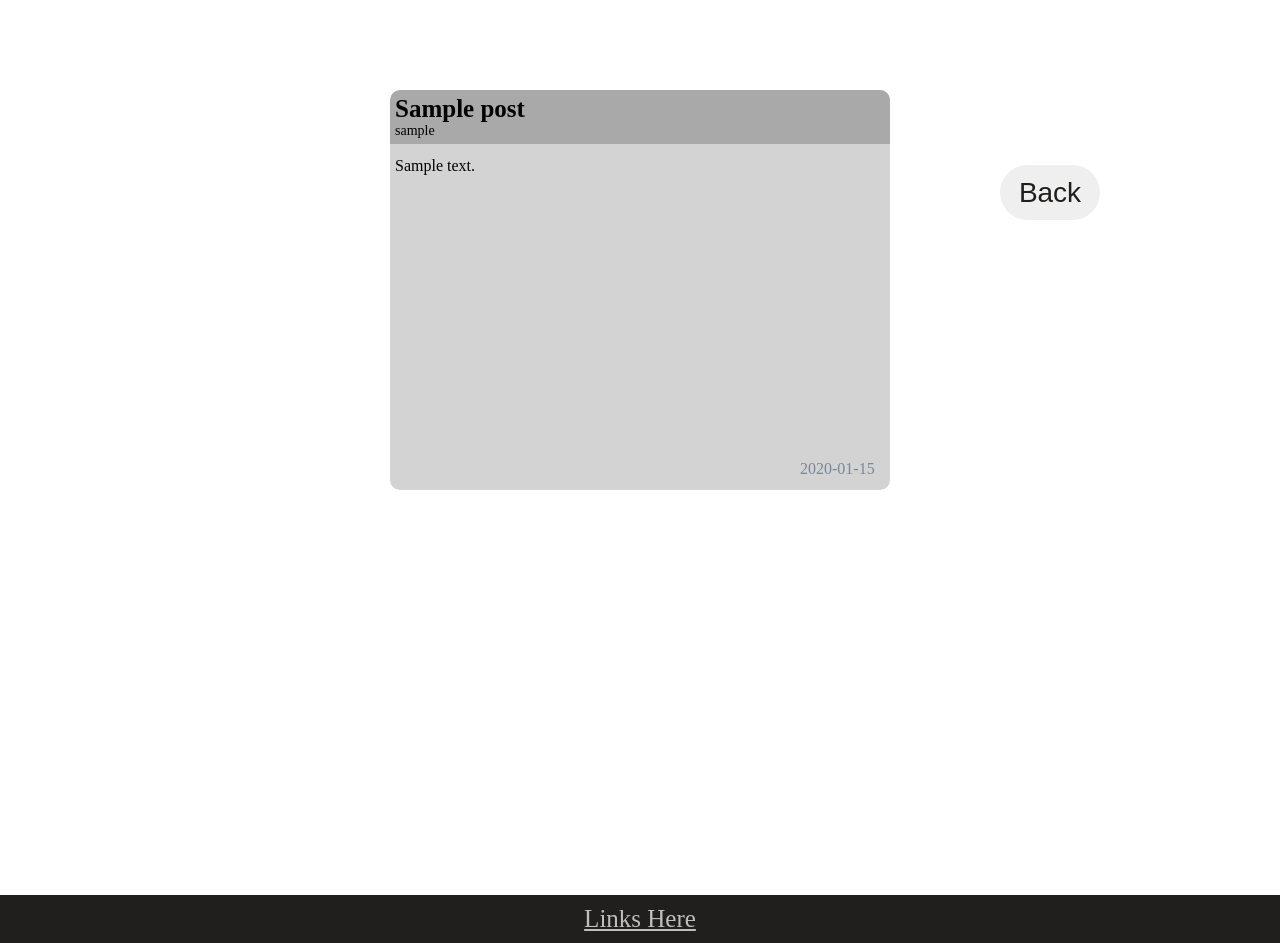
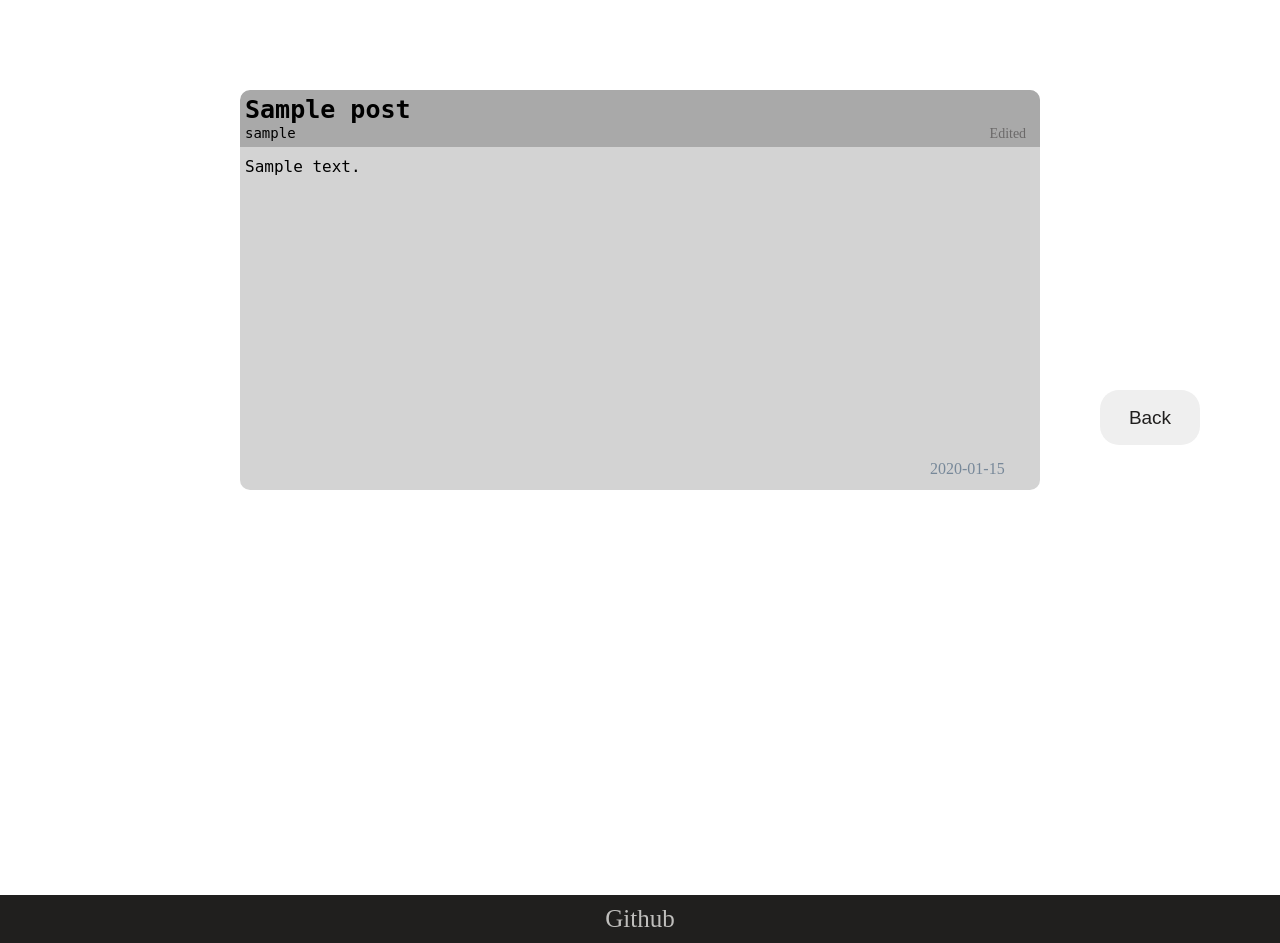
Before and after one commit to Bennybo1/Posting-Websie, a Flask app: page /view_posts in a window 1280 px wide. Shown: the part 85-1028 px from the top of the page. Run offline with Flask 3, Linux system fonts and the light colour scheme; the visitor is signed in with stand-in values (Sample User, id 1); tables that the repository leaves empty hold one stand-in row (values such as "Sample post").

Commit message:
Added Editing Feature

```diff
--- a/Blueprints/Account.py
+++ b/Blueprints/Account.py
@@ -112,3 +112,48 @@ def delete():
 	else:
 		flash(f"Error, Could not Delete Post '{title}'", "error2")
 		return redirect(url_for('account_bp.view_my_posts'))
+
+@account_bp.route('/edit', methods=['POST', 'GET'])
+def edit():
+	if 'name' in session:
+
+		if request.method == "GET":
+			post_id = request.args.get('post_id')
+			if post_id == None:
+				flash("Cannot Find Post To Edit!", "error2")
+				return redirect(url_for("account_bp.account"))
+			current_post = sesh.query(Posts).filter(Posts.id == post_id).first()
+			old_title = current_post.title
+			old_desc = current_post.description
+			return render_template("edit.html", post_id=post_id, old_title=old_title, old_desc=old_desc)
+
+
+		elif request.method == "POST":
+			old_title = request.form.get("title")
+			old_desc = request.form.get("description")
+			new_title = request.form.get('new_title')
+			new_desc = request.form.get('new_description')
+			post_id = request.form.get('post_id')
+
+
+			if not new_title:
+				flash("Title Cannot Be Empty!", "info2")
+			elif len(new_desc) > 399:
+				flash("Description Cannot Exceed 399 Characters!", "info2")
+
+			elif len(new_title) > 39:
+				flash("Title Cannot Exceed 39 Characters!", "info2")
+			else:
+				post_to_edit = sesh.query(Posts).filter(Posts.id == post_id).first()
+				post_to_edit.title = new_title
+				post_to_edit.description = new_desc
+				post_to_edit.edited = True
+				sesh.commit()
+				flash("Successfully Edited Post!", "good2")
+				return redirect(url_for("account_bp.account"))
+
+			current_post = sesh.query(Posts).filter(Posts.id == post_id).first()
+			old_title = current_post.title
+			old_desc = current_post.description
+			return render_template("edit.html", post_id=post_id, old_title=old_title, old_desc=old_desc)
+	return redirect(url_for('home'))
--- a/Models.py
+++ b/Models.py
@@ -25,6 +25,7 @@ class Posts(Base):
 	title = Column(String(50), nullable=False)
 	description = Column(String(400), nullable=True)
 	username = Column(String(50), nullable=False)
+	edited = Column(Boolean, default=False)
 
 
 	def __init__(self, user_id, date, title, description, username):
--- a/static/main_styles.css
+++ b/static/main_styles.css
@@ -69,9 +69,10 @@
 }
 
 
-#google_anchor {
+#link_anchor {
 	font-size: 25px;
 	color: #bfbebc;
+	text-decoration: none;
 
 }
 
@@ -212,6 +213,7 @@
   	transform: translateX(-50%); /* Offset it by 50% of its own height */
   	width: 170px;
   	font-size: 18px;
+  	display: inline;
 
 }
 
@@ -253,12 +255,16 @@
 	top: 100px;
 	background-color: lightgrey;
 	border-radius: 10px;
-	width: 500px;
+	width: 800px;
 	height: 400px;
 	left: 50%; /* Position the button 50% from the left */
   	transform: translateX(-50%); /* Offset it by 50% of its own width */
   	margin-bottom: 20px;
-  	overflow: hidden;
+  	word-wrap: break-word; /* Ensures long words wrap onto the next line */
+    overflow-wrap: break-word; /* Modern alternative to word-wrap */
+    white-space: normal; /* Ensures text wraps to the next line */
+    max-width: 98%; /* Constrains the width to the container */
+    overflow: hidden; /* Prevents text from spilling outside the container */
 
 
 }
@@ -277,7 +283,7 @@
 
 .date {
 	top: 370px;
-	left: 410px;
+	left: 690px;
 	position: absolute;
 	text-align: right;
 	color: lightslategrey;
@@ -286,14 +292,29 @@
 .title {
 	font-size: 25px;
 	text-align: left;
-
+	font-family: 'Source Code Pro', monospace;
 
 }
 
 .name {
 	font-size: 14px;
+	display: inline;
+	font-family: 'Source Code Pro', monospace;
 }
-
+.edited {
+	position: relative;
+	font-size: 14px;
+	color: #6b6969;
+	left: 540px;
+	display: inline;
+}
+.edited2 {
+	position: relative;
+	font-size: 14px;
+	color: #6b6969;
+	left: 690px;
+	display: inline;
+}
 .description {
 	padding-right: 5px;
 	position: absolute;
@@ -304,14 +325,14 @@
     white-space: normal; /* Ensures text wraps to the next line */
     max-width: 98%; /* Constrains the width to the container */
     overflow: hidden; /* Prevents text from spilling outside the container */
-
+    font-family: 'Source Code Pro', monospace;
 }
 
 
 
 .back_button {
 	border-radius: 1em;
-	font-size: 28px;
+	font-size: 19px;
 	color: #201f1e;
 	position: absolute;
 	top: 475px;
@@ -326,11 +347,11 @@
 
 .back_button2 {
 	border-radius: 1em;
-	font-size: 28px;
+	font-size: 19px;
 	color: #201f1e;
 	position: fixed;
-	top: 250px;
-  	left: 1000px;
+	top: 475px;
+  	left: 1100px;
 	border: none;
 	width: 100px;
 	height: 55px;
@@ -343,7 +364,17 @@
 	border: none;
 	border-radius: 1em;
 	position: absolute;
-	left: 422px;
+	left: 720px;
 	top: 33px;
 	cursor: pointer;
 }
+
+
+.edit {
+	border: none;
+	border-radius: 1em;
+	position: absolute;
+	left: 650px;
+	top: 33px;
+	cursor: pointer;
+}
--- a/templates/base.html
+++ b/templates/base.html
@@ -31,7 +31,7 @@
 
 
 	<footer id="footer">
-		<a id="google_anchor" href="https://github.com/Bennybo1/Posting-Websie">Links Here</a>
+		<a id="link_anchor" href="https://github.com/Bennybo1/Posting-Websie">Github</a>
 	</footer>
 
 
--- a/templates/view_posts.html
+++ b/templates/view_posts.html
@@ -15,6 +15,7 @@
 		<div class="container">
 			<div class="namebar">
 				<h3 class="title">{{post.title}}</h3><p class="name">{{post.username}}</p><p class="date">{{post.date}}</p>
+				<p class="edited2">{% if post.edited %}Edited{% else %} {% endif %}</p>
 			</div>
 
 			<p class="description">{{post.description}}</p>
```
Also changed, not shown: templates/edit.html (added, +29 -0 lines), templates/view_my_posts.html (+11 -2 lines).
